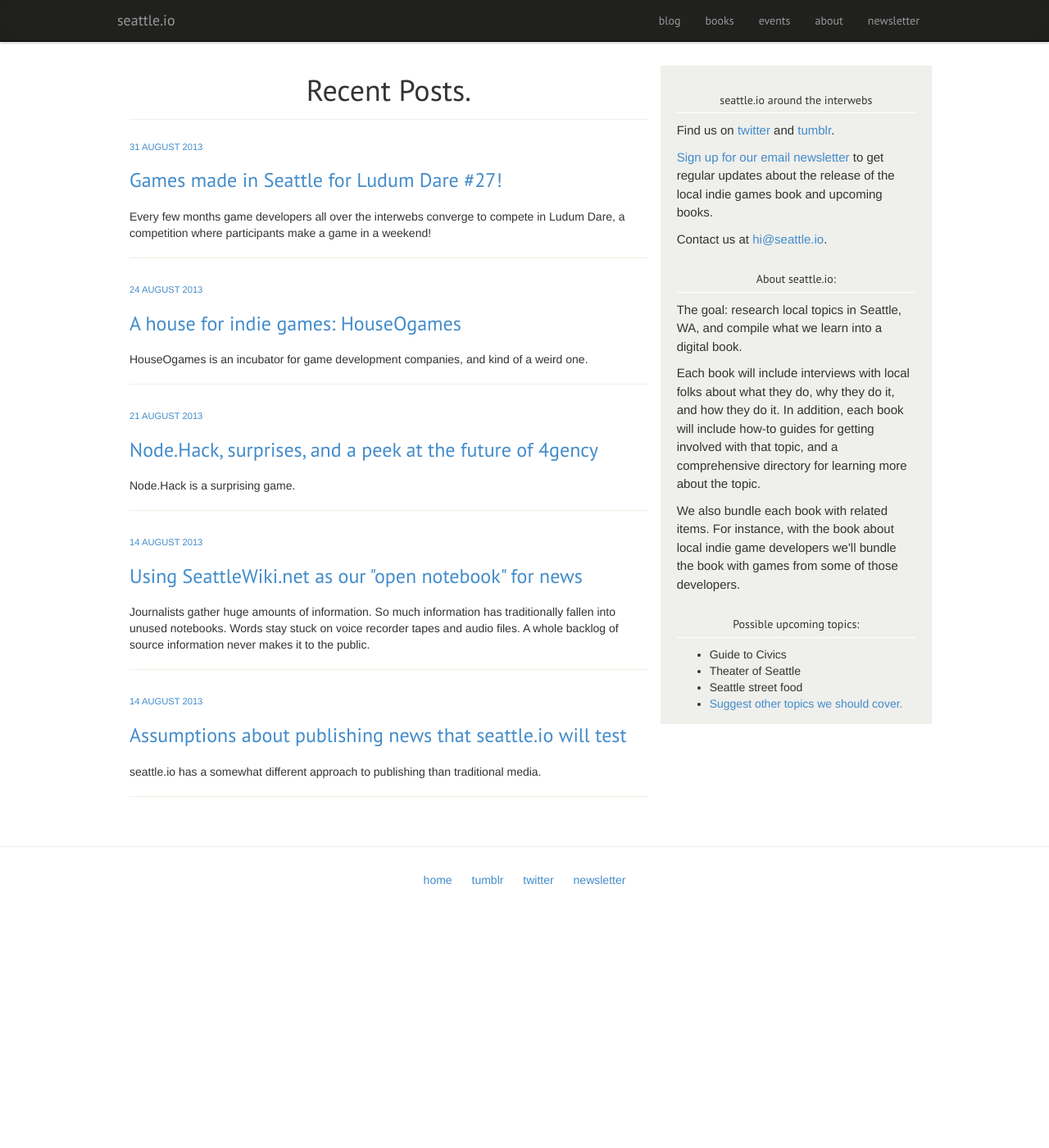
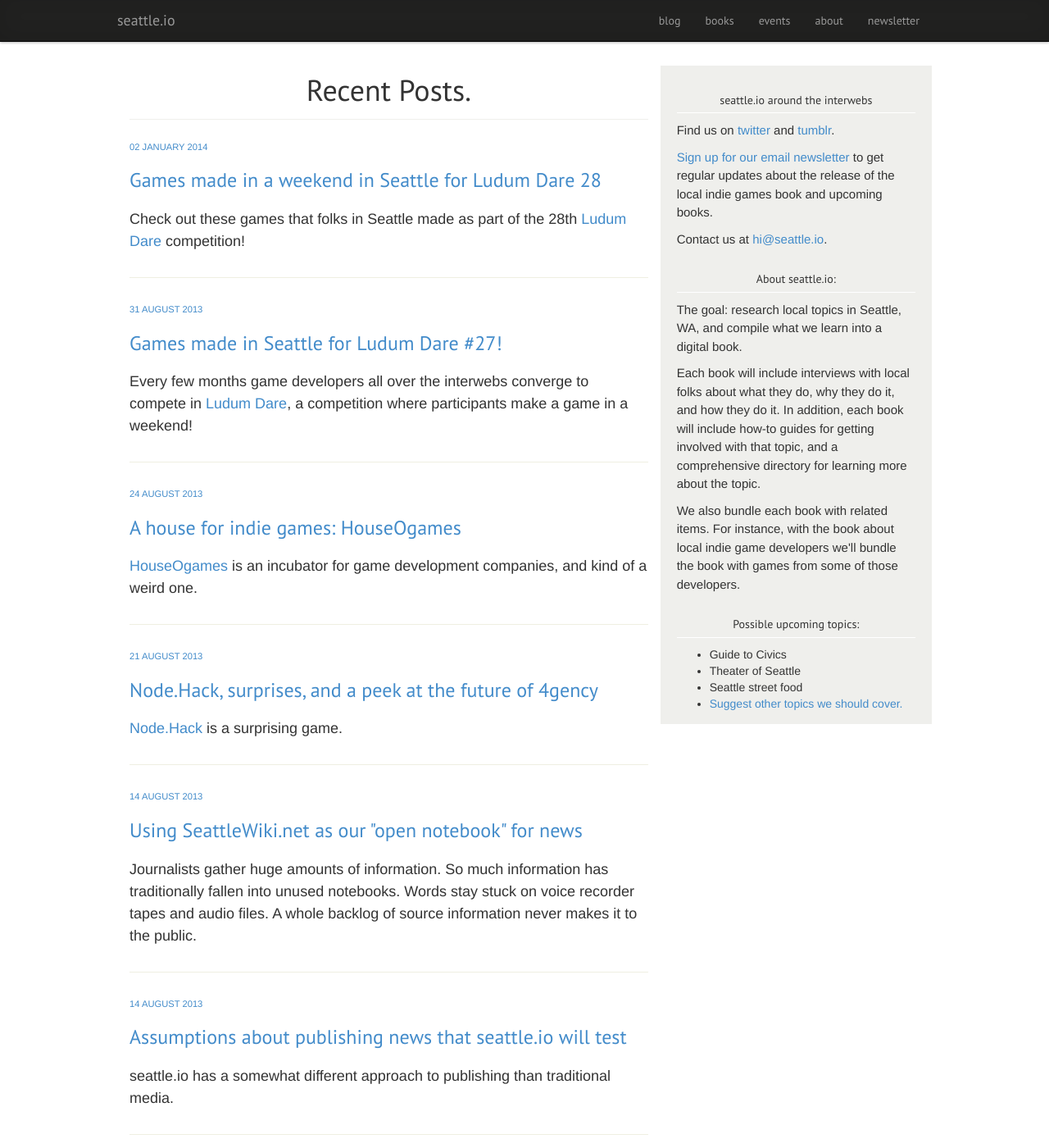
Before and after one commit to seattleio/seattleio.github.com, a Jekyll site: the page built from blog/index.html, in a window 1280 px wide and 1400 px high. Shown: the whole window at 82% size. Built offline with Jekyll 4.4.1, drawn with Linux system fonts in a browser that asks for light colours; some of the changed lines change nothing that is shown.

Commit message:
ludum dare 28 post

```diff
--- /dev/null
+++ b/_posts/2014-01-02-ludumdare28.md
@@ -0,0 +1,81 @@
+---
+title: "Games made in a weekend in Seattle for Ludum Dare 28"
+slug: ludumdare28
+layout: article
+sidebar: true
+published: true
+author: Seth Vincent
+---
+
+Check out these games that folks in Seattle made as part of the 28th [Ludum Dare](http://www.ludumdare.com/compo/) competition!
+
+As part of the [Seattle Games Cooperative](http://www.meetup.com/SeattleGames/) and held at [Impact Hub Seattle](http://impacthubseattle.com/), local game designers took part in a show and tell of the games they made in a weekend.
+
+![playing games](https://lh5.googleusercontent.com/-FsUvISpJfXI/UsZONjGMJUI/AAAAAAAABOA/ItEmdi1WOI4/w668-h445-no/IMG_3854.JPG)
+
+
+## Inversionaut
+[![inversionaut](http://www.ludumdare.com/compo/wp-content/compo2/308734/30311-shot0.png)](http://www.ludumdare.com/compo/ludum-dare-28/?action=preview&uid=30311)
+
+Submission: [http://www.ludumdare.com/compo/ludum-dare-28/?action=preview&uid=30311](http://www.ludumdare.com/compo/ludum-dare-28/?action=preview&uid=30311)
+
+Inversionaut being presented:
+
+![Inversionaut being presented](https://lh4.googleusercontent.com/-6Gv2tLTpO8s/UsZOFUD4gAI/AAAAAAAABNk/bSkGac15kSQ/w668-h445-no/IMG_3851.JPG)
+
+## Space Diplomacy
+[![space diplomacy](http://www.ludumdare.com/compo/wp-content/compo2/308734/30769-shot3.png)](http://www.ludumdare.com/compo/ludum-dare-28/?action=preview&uid=30769)
+
+Submission: [http://www.ludumdare.com/compo/ludum-dare-28/?action=preview&uid=30769](http://www.ludumdare.com/compo/ludum-dare-28/?action=preview&uid=30769)
+
+Space Diplomacy being presented:
+
+![Space Diplomacy being presented](https://lh3.googleusercontent.com/-vgiIMUQPeyE/UsZNmfaDURI/AAAAAAAABLY/xpgSfMeahCE/w668-h445-no/IMG_3839.JPG)
+
+## Loops of Fate
+[![loops of fate](http://www.ludumdare.com/compo/wp-content/compo2/thumb/790f78d7f885bc82ff27ea281e4b20ed.jpg)](http://www.ludumdare.com/compo/ludum-dare-28/?action=preview&uid=18295)
+
+Submission: [http://www.ludumdare.com/compo/ludum-dare-28/?action=preview&uid=18295](http://www.ludumdare.com/compo/ludum-dare-28/?action=preview&uid=18295)
+
+Loops of Fate being presented:
+
+![loops of fate being presented](https://lh4.googleusercontent.com/-efDreitlOTg/UsZN86zaToI/AAAAAAAABM8/fRd6tnyA6SA/w668-h445-no/IMG_3846.JPG)
+
+## Someone's F---ing Hitler
+[![someone's f---ing hitler](http://www.ludumdare.com/compo/wp-content/compo2/thumb/cf410a508187aa8a7bc69a8b71b7b0e0.jpg)](http://www.ludumdare.com/compo/ludum-dare-28/?action=preview&uid=4177)
+
+Submission: [http://www.ludumdare.com/compo/ludum-dare-28/?action=preview&uid=4177](http://www.ludumdare.com/compo/ludum-dare-28/?action=preview&uid=4177)
+
+Someone's F---ing Hitler being presented:
+
+![Someone's F---ing Hitler being presented](https://lh3.googleusercontent.com/-6AGn1zhBTzY/UsZN9dRHIvI/AAAAAAAABNE/k8fZBj-yYVo/w668-h445-no/IMG_3847.JPG)
+
+## Stellar Delusion
+[![stellar delusion](http://www.ludumdare.com/compo/wp-content/compo2/thumb/f74e8ad9a7a8fb369e54200c70cc6703.jpg)](http://www.ludumdare.com/compo/ludum-dare-28/?action=preview&uid=19657)
+
+Submission: [http://www.ludumdare.com/compo/ludum-dare-28/?action=preview&uid=19657](http://www.ludumdare.com/compo/ludum-dare-28/?action=preview&uid=19657)
+
+Stellar Delusion being submitted:
+
+![stellar delusion being presented](https://lh4.googleusercontent.com/-9GKLdFmQioA/UsZNvYJQhdI/AAAAAAAABME/Zr37iPms4bE/w668-h445-no/IMG_3841.JPG)
+
+## You ONLY Get One Nuke!
+[![you only get one nuke](http://www.ludumdare.com/compo/wp-content/compo2/thumb/2c3f359ed27477f47b544e015774ac1a.jpg)](http://www.ludumdare.com/compo/ludum-dare-28/?action=preview&uid=14910)
+
+Submission: [http://www.ludumdare.com/compo/ludum-dare-28/?action=preview&uid=14910](http://www.ludumdare.com/compo/ludum-dare-28/?action=preview&uid=14910)
+
+You ONLY Get One Nuke! being presented:
+
+![You ONLY Get One Nuke! being presented](https://lh3.googleusercontent.com/-UitLWsiiQNQ/UsZOFNHkJDI/AAAAAAAABNg/Hk0bK8F9DqA/w668-h445-no/IMG_3849.JPG)
+
+## More games:
+
+If you’re based in the Seattle area and made a game for Ludum Dare #28 but didn’t make it to the meetup, let me know at [hi@seattle.io](mailto:hi@seattle.io) and I’ll add a link to your game in this post.
+
+Interested in similar events? Check out the [Seattle Games Cooperative meetup group](http://www.meetup.com/SeattleGamesCooperative).
+
+<br>
+
+_This post is a sneak peek at the first seattle.io book about indie games made in Seattle, WA. Stay updated about the book by following seattle.io on [twitter](http://twitter.com/seattleio), [tumblr](http://seattleio.tumblr.com), and [signing up for our newsletter](http://seattle.io/#newsletter)._
+
+_[Seth Vincent](http://sethvincent.com) is a writer, designer, and developer in Seattle, WA. He works on [crtrdg.js](http://crtrdg.github.io), [Code For Seattle](http://codeforseattle.org), [SeattleWiki](http://seattlewiki.net), and [writes books about programming, technology, & media](http://superbigtree.com/books)._
--- a/blog/index.html
+++ b/blog/index.html
@@ -14,7 +14,7 @@ sidebar: true
             <p class="post-date">{{ post.date | date: "%d %B %Y" }}</p>
             <h3 class="post-title">{{ post.title }}</h3>
           </a>
-          <div class="post-content">{{ post.excerpt | strip_html | truncate: 400 }}</div>
+          <div class="post-content">{{ post.excerpt | truncate: 400 }}</div>
         </div>
       {% endif %}
     {% endfor %}
```
Also changed, not shown: img/events/js-workshop-feb3-learnmore.jpg (added), img/events/js-workshop-feb3-signup.jpg (added), 1 other file.
